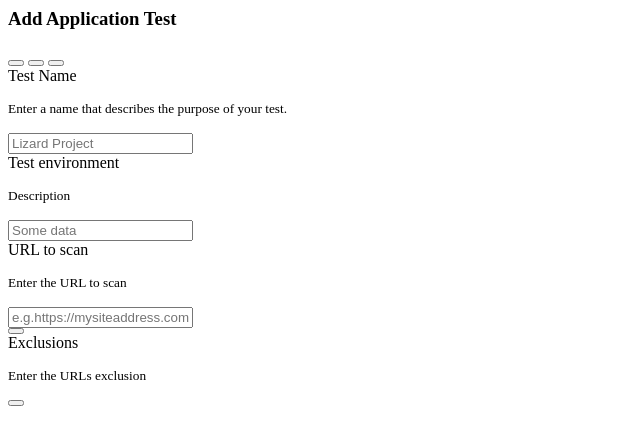
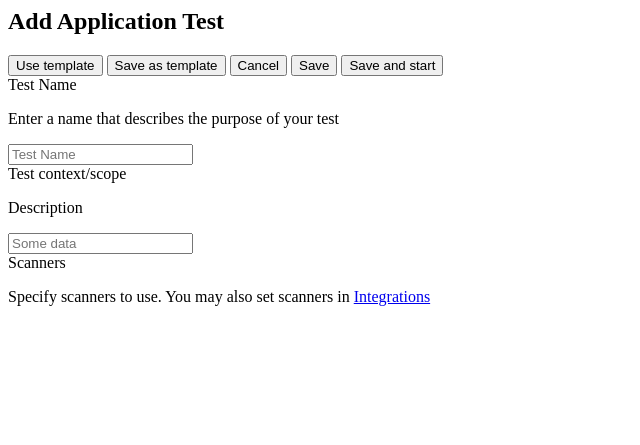
Before and after one commit to centry-core/theme, a Python web app: template templates/security/app/create.html in a window 1280 px wide. Shown: the top 445 px of the page, without its empty margins (0-640 px from the left). Run offline with Jinja, Linux system fonts and the light colour scheme; the template is opened without the code that fills it, so the values that code supplies are empty.

Commit message:
fixing security test planner

```diff
--- a/templates/security/app/create.html
+++ b/templates/security/app/create.html
@@ -4,77 +4,81 @@
             <div class="modal-header">
                 <div class="row w-100">
                     <div class="col">
-                        <h3 class="ml-4 mt-3 mb-3">Add Application Test</h3>
+                        <h2>Add Application Test</h2>
                     </div>
                     <div class="col-xs">
-
-<!--                        TODO: add popover with alert "test has been saved and run"-->
-                        <button type="button" id="submit" class="btn btn-nooutline-secondary mt-2 mr-2" onclick="submitAppTest(run_test=true)"><i class="fas fa-play"></i></button>
-                        <button type="button" id="save" class="btn btn-nooutline-secondary mt-2 mr-2" onclick="submitAppTest()"><i class="fas fa-save"></i></button>
-                        <button type="button" data-dismiss="modal" aria-label="Close" class="btn btn-nooutline-secondary mt-2 mr-4"><i class="fas fa-times"></i></button>
-
+                        <button type="button" class="btn btn-sm btn-projects" data-dismiss="modal"><i
+                                class="fas fa-file-alt"></i> Use template
+                        </button>
+                        <button type="button" class="btn btn-sm btn-projects" data-dismiss="modal"><i
+                                class="fas fa-file"></i> Save as template
+                        </button>
+                        <button type="button" class="btn btn-sm btn-secondary" data-dismiss="modal" aria-label="Close">
+                            Cancel
+                        </button>
+                        <button type="button" id="submit" class="btn btn-sm btn-secondary" onclick="submitAppTest()">
+                            Save
+                        </button>
+                        <button type="button" id="save" class="btn btn-sm btn-basic"
+                                onclick="submitAppTest(run_test=true)">Save and start
+                        </button>
                     </div>
                 </div>
             </div>
-                <div class="modal-body">
-                     <div class="row p-12">
-                        <div class="col-6">
-                            <div class="form-group pl-4">
-                                <label class="form-control-label" for="testname">Test Name</label>
-                                <p><small>Enter a name that describes the purpose of your test.</small></p>
-                                <input type="text" id="testname" class="form-control form-control-alternative"
-                                       placeholder="Lizard Project">
-                            </div>
-                            <div class="form-group pl-4">
-                                <label class="form-control-label" for="test_env">Test environment</label>
-                                <p><small>Description</small></p>
-                                <input type="text" id="test_env" class="form-control form-control-alternative"
-                                       placeholder="Some data">
-                            </div>
+
+
+            <div class="modal-body">
+                <div class="row">
+                    <div class="form-group col-6">
+                        <h9>Test Name</h9>
+                        <p>
+                            <h13>Enter a name that describes the purpose of your test</h13>
+                        </p>
+                        <input type="text" id="test_name" class="form-control form-control-alternative"
+                               placeholder="Test Name">
+                    </div>
+                    <div class="form-group col-6">
+                        <h9>Test context/scope</h9>
+                        <p>
+                            <h13>Description</h13>
+                        </p>
+                        <input type="text" id="test_description" class="form-control form-control-alternative"
+                               placeholder="Some data">
+                    </div>
+                </div>
+
+                {{ template_slot("params_table", payload={
+                    "caption": "Test Parameters",
+                    "default_params": [
+                        {"name": "URL to scan", "default": "", "type": "URLs", "description": "Data"},
+                        {"name": "Exclusions", "default": "", "type": "List", "description": "Data"},
+                        {"name": "Scan location", "default": "Carrier default config", "type": "Item", "description": "Data"},
+                    ],
+                    "disabled_names": ("URL to scan", "Exclusions", "Scan location")
+                }) | safe }}
+
+{#                {{ template_slot("application_scanners_config", payload=config) | safe }}#}
+{#                {{ template_slot("reporting_config", payload=config) | safe }}#}
+
+                <div class="section">
+                    <div class="row">
+                        <div class="col">
+                            <h7>Scanners</h7>
+                            <p><h13>Specify scanners to use. You may also set scanners in <a href="/?chapter=Configuration&module=Integrations&page=all">Integrations</a></h13></p>
                         </div>
-                        <div class="col-6">
-                            <div class="form-group pl-0" id="url_to_scan">
-                                <div class="row">
-                                    <div class="col pl-0">
-                                        <label class="form-control-label" for="scanURL">URL to scan</label>
-                                        <p><small>Enter the URL to scan</small></p>
-                                        <input type="text" id="scanURL" class="form-control form-control-alternative pr-0"
-                                       placeholder="e.g.https://mysiteaddress.com">
-                                    </div>
-                                    <div class="col-xs text-right pt-3">
-                                        <div class="col-xs text-right">
-                                                <button type="button" class="btn btn-nooutline-secondary pt-1 mr-2" onclick="addNewURL('url_to_scan')"><i class="fas fa-plus"></i></button>
-                                        </div>
-                                    </div>
-                                </div>
-                            </div>
-                            <div class="form-group pl-0" id="exclusions">
-                                <div class="row">
-                                    <div class="col pl-0">
-                                        <label class="form-control-label" for="exclusions">Exclusions</label>
-                                        <p><small>Enter the URLs exclusion</small></p>
-                                    </div>
-                                    <div class="col-xs text-right pt-3">
-                                        <div class="col-xs text-right">
-                                                <button type="button" class="btn btn-nooutline-secondary pt-1 mr-2" onclick="addNewURL('exclusions')"><i class="fas fa-plus"></i></button>
-                                        </div>
-                                    </div>
-                                </div>
-                            </div>
-                        </div>
-                     </div>
-
-                    {{ template_slot("application_scanners_config", payload=config) | safe }}
-
-                    {{ template_slot("findings_processing", payload=config) | safe }}
-
-<!--                    {{ template_slot("reporting_config", payload=config) | safe }}-->
-                    <div class="row d-flex">
+                    </div>
+                    <div class="row d-flex mt-2">
+                        {{ template_slot("security_reporters", payload=config) | safe }}
+                        {{ template_slot("security_reporters", payload=config) | safe }}
+                        {{ template_slot("security_reporters", payload=config) | safe }}
                         {{ template_slot("security_reporters", payload=config) | safe }}
                     </div>
+                </div>
+
+                {{ template_slot("findings_processing", payload=config) | safe }}
 
 
-                </div>
             </div>
         </div>
+    </div>
 </div>
--- a/templates/security/app/list.html
+++ b/templates/security/app/list.html
@@ -4,7 +4,7 @@
         <div class="card-header">
             <div class="row">
                 <div class="col-5">
-                    <h2>Application Tests</h2>
+                    <h3>Application Tests</h3>
                 </div>
                 <div class="col-7">
                     <div class="d-flex justify-content-end">
@@ -52,7 +52,7 @@
         <div class="card-header">
             <div class="row">
                 <div class="col-4">
-                    <h2>Thresholds</h2>
+                    <h3>Thresholds</h3>
                 </div>
                 <div class="col-8">
                     <div class="d-flex justify-content-end">
@@ -99,7 +99,7 @@
         <div class="card-header">
             <div class="row">
                 <div class="col-4">
-                    <h2>Reports</h2>
+                    <h3>Reports</h3>
                 </div>
                 <div class="col-8">
                     <div class="d-flex justify-content-end">
```
Also changed, not shown: templates/security/app/findings-processing.html (+31 -30 lines).
